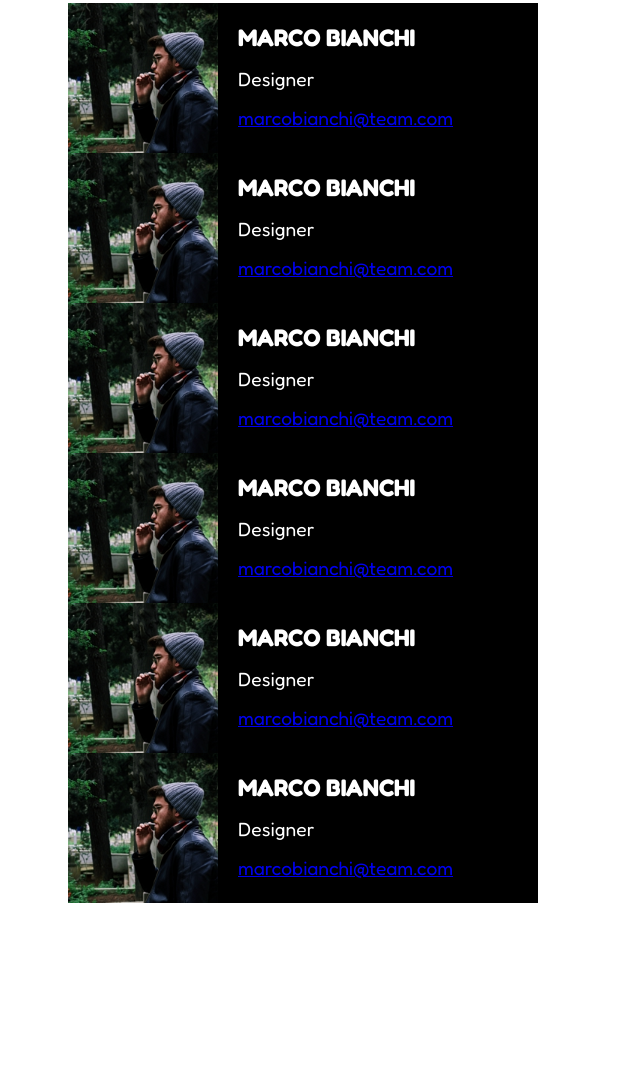
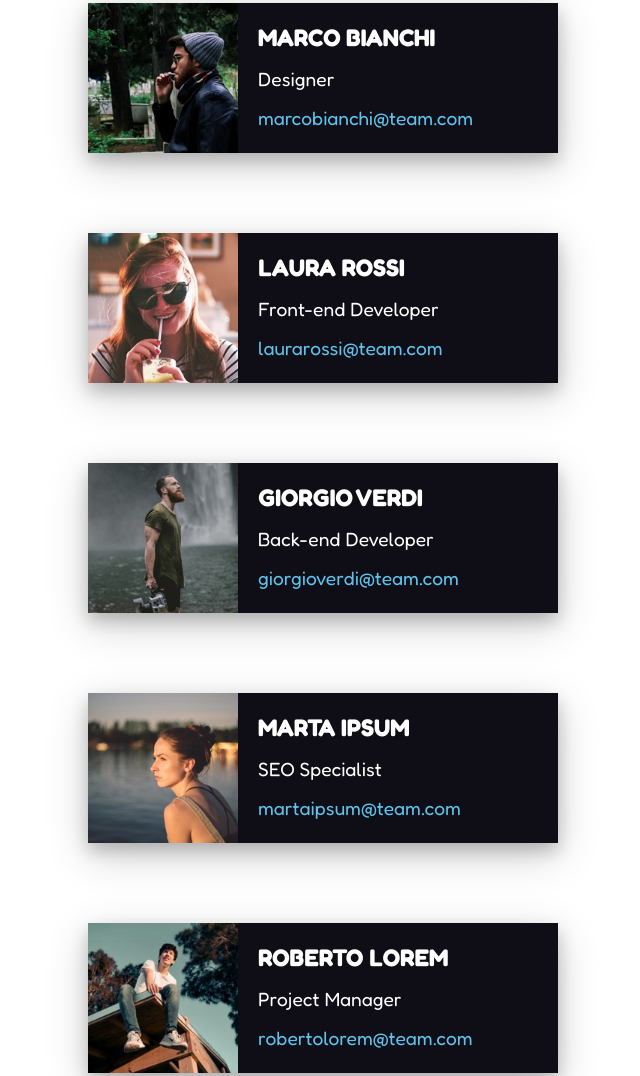
Before and after one commit to FraRussotto/html-css-float-cards, a plain HTML site: page index.html in a window 1280 px wide. Shown: the part 322-1398 px from the top of the page, without its empty margins (188-828 px from the left). Before the commit the page ends 1229 px from the top, so only its background shows below. Drawn offline with Linux system fonts and the light colour scheme.

Commit message:
Layout+shadows

```diff
--- a/assets/style.css
+++ b/assets/style.css
@@ -21,14 +21,13 @@
 body{
   font-family: 'Fredoka', sans-serif;
   width: 60%;
-  margin: 60px auto;
+  margin: 50px auto;
 
 }
 
 /* header */
 
 h1{
-  background-color: grey;
   color: rgb(229, 49, 112);
   text-align: center;
   font-size: 3rem;
@@ -46,24 +45,8 @@ h1{
 /* Section 2 */
 
 .card-float{
-  margin-top: 60px;
+  margin-top: 30px;
 }
-
-.foto{
-  width: 150px;
-  height: 150px;
-  background-color: blue;
-}
-
-.info{
-  color: white;
-  width: 320px;
-  height: 150px;
-  background-color: black;
-  padding: 20px
-}
-
-
 
 img{
   width: 150px;
@@ -80,10 +63,31 @@ img{
   font-size: 1.2rem;
 }
 
-.info{
-  vertical-align: middle;
-}
-
 div p{
   padding-bottom: 15px;
 }
+
+.tab{
+  margin: 40px 20px;
+  box-shadow: 0 8px 16px 0 rgba(0, 0, 0, 0.2), 0 12px 40px 0 rgba(0, 0, 0, 0.19);
+
+}
+
+.foto{
+  width: 150px;
+  height: 150px;
+  /* background-color: blue; */
+}
+
+.info{
+  color: white;
+  width: 320px;
+  height: 150px;
+  background-color: rgb(15, 14, 23);
+  padding: 20px
+}
+
+a{
+  text-decoration: none;
+  color: rgb(95, 194, 235);
+}
--- a/index.html
+++ b/index.html
@@ -36,56 +36,56 @@
 
       <div class="tab  float-left">
         <div class="foto float-left">
-          <img src="./assets/img/male1.png" alt="Marco  Bianchi">
+          <img src="./assets/img/female1.png" alt="Marco  Bianchi">
         </div>
         <div class="info float-left">
-          <p class="name">MARCO BIANCHI</p>
-          <p class="job">Designer</p>
-          <p class="email"><a href="#">marcobianchi@team.com</a></p>
+          <p class="name">LAURA ROSSI</p>
+          <p class="job">Front-end Developer</p>
+          <p class="email"><a href="#">laurarossi@team.com</a></p>
         </div>
       </div>
 
       <div class="tab  float-left">
         <div class="foto float-left">
-          <img src="./assets/img/male1.png" alt="Marco  Bianchi">
+          <img src="./assets/img/male2.png" alt="Marco  Bianchi">
         </div>
         <div class="info float-left">
-          <p class="name">MARCO BIANCHI</p>
-          <p class="job">Designer</p>
-          <p class="email"><a href="#">marcobianchi@team.com</a></p>
+          <p class="name">GIORGIO VERDI</p>
+          <p class="job">Back-end Developer</p>
+          <p class="email"><a href="#">giorgioverdi@team.com</a></p>
         </div>
       </div>
 
       <div class="tab  float-left">
         <div class="foto float-left">
-          <img src="./assets/img/male1.png" alt="Marco  Bianchi">
+          <img src="./assets/img/female2.png" alt="Marco  Bianchi">
         </div>
         <div class="info float-left">
-          <p class="name">MARCO BIANCHI</p>
-          <p class="job">Designer</p>
-          <p class="email"><a href="#">marcobianchi@team.com</a></p>
+          <p class="name">MARTA IPSUM</p>
+          <p class="job">SEO Specialist</p>
+          <p class="email"><a href="#">martaipsum@team.com</a></p>
         </div>
       </div>
 
       <div class="tab  float-left">
         <div class="foto float-left">
-          <img src="./assets/img/male1.png" alt="Marco  Bianchi">
+          <img src="./assets/img/male3.png" alt="Marco  Bianchi">
         </div>
         <div class="info float-left">
-          <p class="name">MARCO BIANCHI</p>
-          <p class="job">Designer</p>
-          <p class="email"><a href="#">marcobianchi@team.com</a></p>
+          <p class="name">ROBERTO LOREM</p>
+          <p class="job">Project Manager</p>
+          <p class="email"><a href="#">robertolorem@team.com</a></p>
         </div>
       </div>
 
       <div class="tab  float-left">
         <div class="foto float-left">
-          <img src="./assets/img/male1.png" alt="Marco  Bianchi">
+          <img src="./assets/img/female3.png" alt="Marco  Bianchi">
         </div>
         <div class="info float-left">
-          <p class="name">MARCO BIANCHI</p>
-          <p class="job">Designer</p>
-          <p class="email"><a href="#">marcobianchi@team.com</a></p>
+          <p class="name">DANIELA AMET</p>
+          <p class="job">Analyst</p>
+          <p class="email"><a href="#">danielaamet@team.com</a></p>
         </div>
       </div>
     </section>
```
